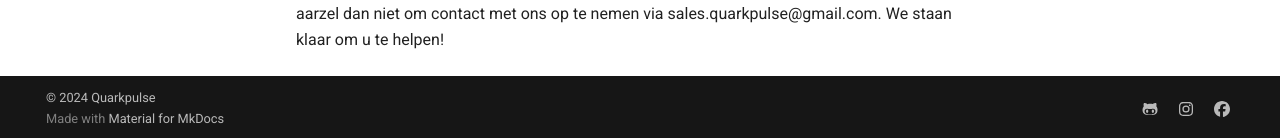
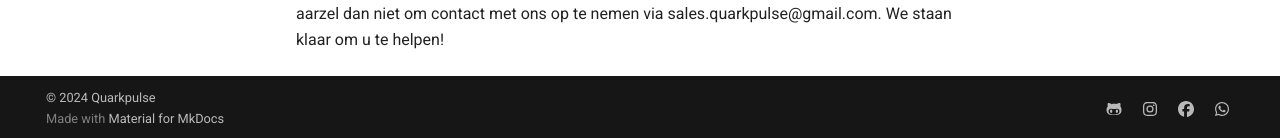
Before and after one commit to Quarkpulse/docs, an MkDocs documentation site: the page built from docs/index.md, in a window 1280 px wide and 983 px high. Shown: the part 842-980 px from the top of the window. Built offline with MkDocs 1.6.1 and Material for MkDocs 9.7.7, drawn with Linux system fonts in a browser that asks for light colours.

Commit message:
Update mkdocs.yml

```diff
--- a/mkdocs.yml
+++ b/mkdocs.yml
@@ -69,6 +69,8 @@ extra:
       link: https://instagram.com/quarkpulse
     - icon: fontawesome/brands/facebook
       link: https://www.facebook.com/quarkpulse/
+    - icon: fontawesome/brands/whatsapp
+      link: https://whatsapp.com/channel/0029VaRNzjrLY6d6Nm4cIo1a
 
 markdown_extensions:
   - pymdownx.highlight:
```
